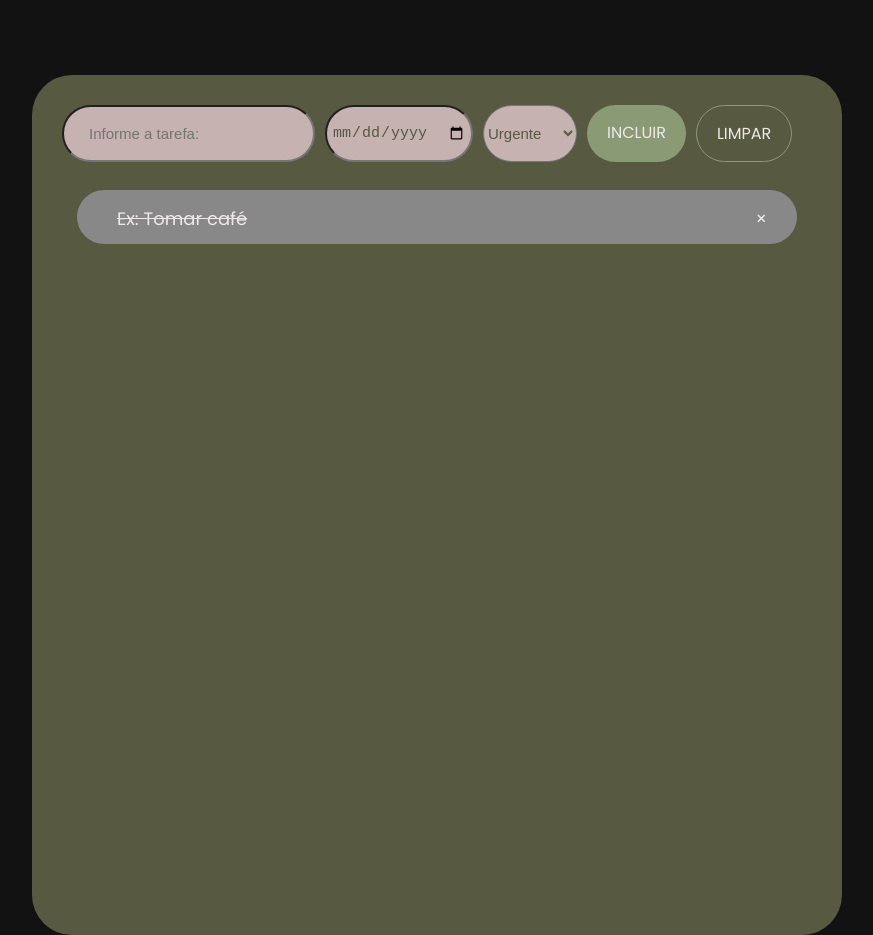
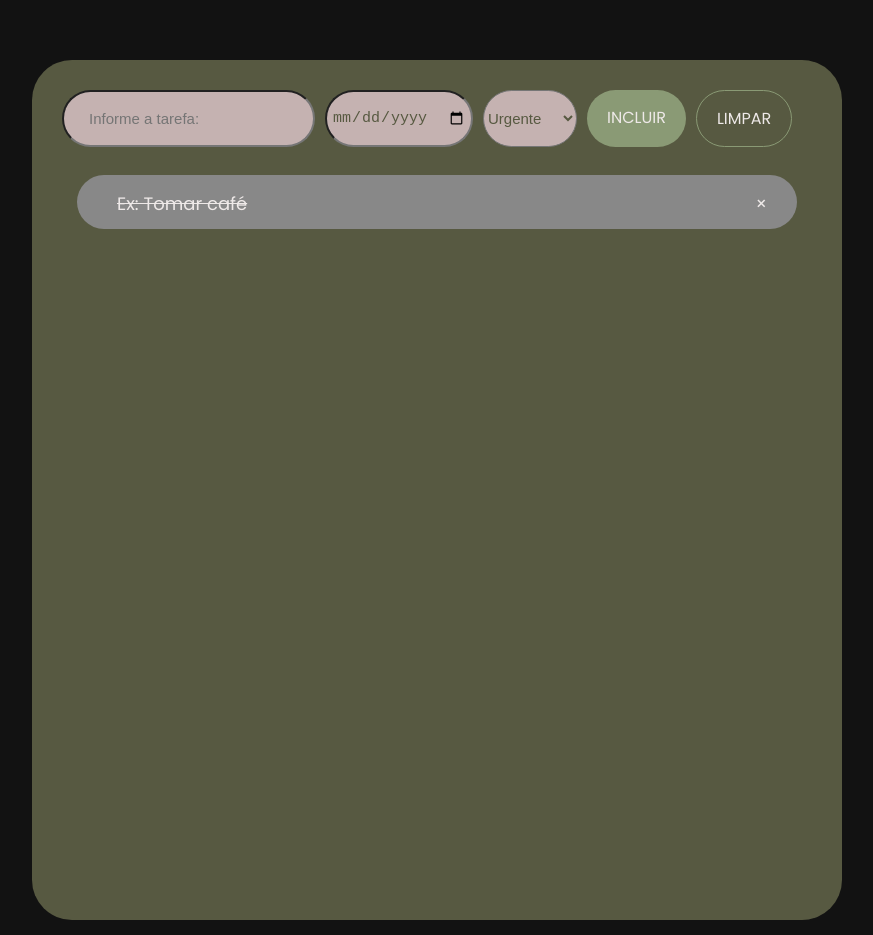
Before and after one commit to Daniela-Alves2004/lista-de-tarefas, a plain HTML site: page index.html in a window 1280 px wide. Shown: the whole page, without its empty margins (203-1076 px from the left). Drawn offline with Linux system fonts and the light colour scheme.

Commit message:
Update style.css

```diff
--- a/style.css
+++ b/style.css
@@ -21,7 +21,7 @@ body {
     flex-direction: column;
     width: 750px;
     height: 800px;
-    margin-top: 75px;
+    margin-top: 60px;
     background-color: #575941;
     border-radius: 40px;
     padding: 30px;
```
